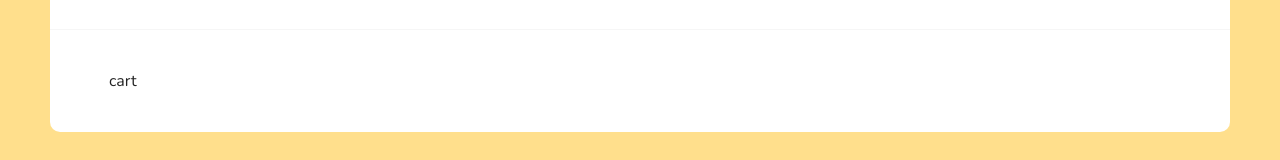
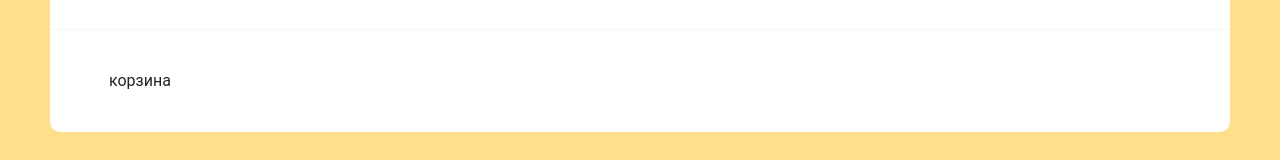
Before and after one commit to Kalips0o/React-Pizza, a React (Create React App) app: page /cart in a window 1280 px wide. Shown: the part 155-315 px from the top of the page. Built offline with nearby package versions, Linux system fonts and the light colour scheme.

Commit message:
React Router v6

```diff
--- a/src/App.jsx
+++ b/src/App.jsx
@@ -13,9 +13,9 @@ function App() {
       <div className="content">
         <div className="container">
           <Routes>
-            <Route path="/" element={<Home />}/>
-            <Route path="/*" element={<NotFound />}/>
-            <Route path="/Cart" element={<Cart />}/>
+            <Route path="/" element={<Home />} />
+            <Route path="/cart" element={<Cart />} />
+            <Route path="*" element={<NotFound />} />
           </Routes>
         </div>
       </div>
--- a/src/Pages/Cart.jsx
+++ b/src/Pages/Cart.jsx
@@ -1,6 +1,6 @@
 import React from "react";
 
 const Cart = () => {
-  return  <div>cart</div>
-}
-export default Cart
+  return <div>корзина</div>;
+};
+export default Cart;
--- a/src/Pages/Home.jsx
+++ b/src/Pages/Home.jsx
@@ -3,7 +3,7 @@ import Categories from "../components/Categories";
 import Sort from "../components/Sort";
 import { Skeleton } from "../components/PizzaBlock/Skeleton";
 import PizzaBlock from "../components/PizzaBlock";
-import NotFound from "./NotFound";
+
 
 const Home = () => {
   const [items, setItems] = useState([]);
--- a/src/components/Header.jsx
+++ b/src/components/Header.jsx
@@ -1,10 +1,11 @@
 import React from "react";
 import logo from "../assets/img/pizza-logo.svg"
+import {Link} from "react-router-dom";
 
 function Header() {
-  return (
-    <div className="header">
-      <div className="container">
+  return (<div className="header">
+    <div className="container">
+    <Link to="/">
         <div className="header__logo">
           <img width="38"  src={logo} alt="Pizza logo" />
           <div>
@@ -12,8 +13,9 @@ function Header() {
             <p>самая вкусная пицца во вселенной</p>
           </div>
         </div>
+      </Link>
         <div className="header__cart">
-          <a href="/cart.html" className="button button--cart">
+          < Link to="/cart" className="button button--cart">
             <span>520 ₽</span>
             <div className="button__delimiter"></div>
             <svg
@@ -46,7 +48,7 @@ function Header() {
               />
             </svg>
             <span>3</span>
-          </a>
+          </Link >
         </div>
       </div>
     </div>
```
